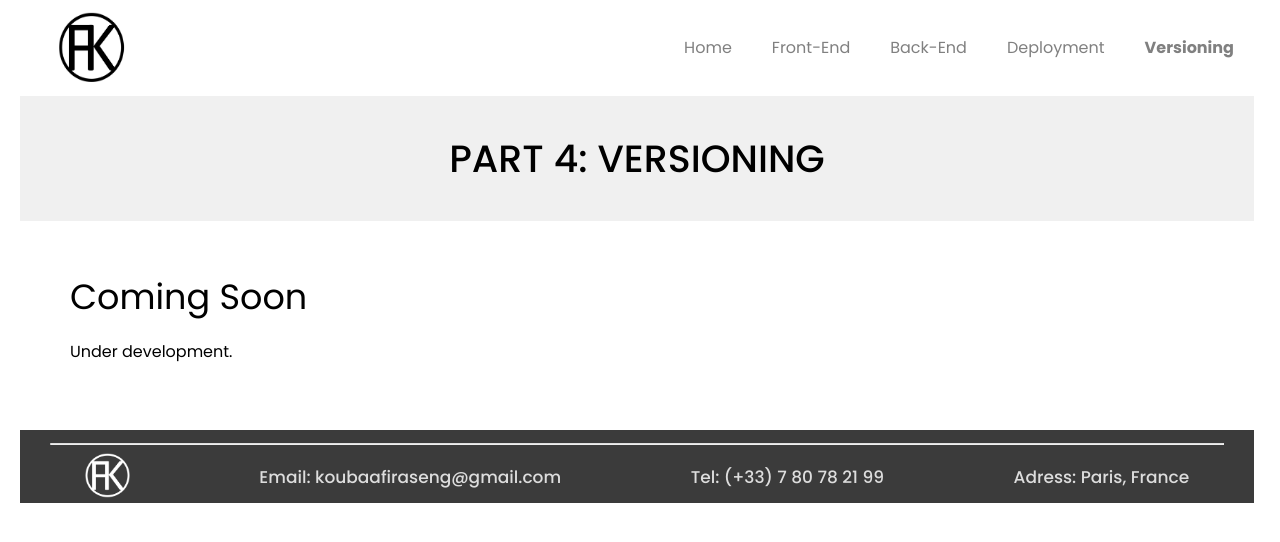
After one commit to firaskoubaa/webappdev-flask, a Flask app: page /project4 in a window 1280 px wide. The commit adds this page. Shown: the top 542 px of the page. Run offline with Flask 2, Linux system fonts and the light colour scheme.

Commit message:
part 4 version controle added, next: merge branches and integrate updates that are stored in text file in my desktop

```diff
--- a/application.py
+++ b/application.py
@@ -3,11 +3,7 @@ import requests
 import mysql.connector
 
 #Fetching data using Google Books API
-# research=input('Type the name of the book please: ')
-# research='good'
-# research=research.replace(' ', '+')
 matrix_data=[]
-
 def api_fetchdata(subject):
     global matrix_data
     matrix_data=[]
@@ -97,42 +93,25 @@ def index():
 
 @app.route("/add", methods=["POST"])
 def add():
-    # button_id = request.form["button_id"]
     book_to_add_num = request.form['book_to_add_num']
     print("the book to add is number "+ str(book_to_add_num))
     # print (matrix_data)
-    # print(type(book_to_add_num))
+
+    # Copy data from the chosen book
     for datarow in matrix_data:
         if datarow[7]==int(book_to_add_num):
             print("bbok find here are its credentials")
             print(datarow)
             add_chosen_book = datarow[0:7]
-    # Check if there is a place in database and identify the id to be allocated
-    # knowing the nombre of books stored in the database and the already used ids
-    # mycursor = mydb.cursor()
-    # read_id_db = "select id from all_products"
-    # mycursor.execute(read_id_db)
-    # id_db_rawlt=mycursor.fetchall()
-    # mycursor.close()
-    # print(id_db_rawlt)
-    # id_db=[]
-    # for c in id_db_rawlt:
-    #     id_db.append(c[0])
-    #     # print(c[0])
-    # print(id_db)
 
     # Count the number of stored books
     row_count = rowcountfun()
+
     # if there is an empty place it will add the new chosen book the bookshelf,otherwise it will show a message indicating full database
     if row_count[0][0] < 10:
-        # possible_db_id=[1,2,3,4,5,6,7,8,9,10]
-        # for i in id_db:
-        #     possible_db_id.remove(i)
-        # print(min(possible_db_id))
-        # id=min(possible_db_id)
         add_chosen_book.insert(0,row_count[0][0]+1)
         # print(add_chosen_book)
-        # print(len(add_chosen_book))
+
         # add the chosen book data to the database
         mycursor = mydb.cursor()
         sql_addcmd = "INSERT INTO all_products (id,cover,title,subtitle,authors,publishedDate,price,previewlink) VALUES (%s ,%s, %s, %s,%s, %s, %s,%s)"
@@ -186,7 +165,7 @@ def delete():
 
 @app.route("/project1")
 def project1():
-    return redirect("/project2")
+    return render_template("project1.html")
 
 @app.route("/project2")
 def project2():
@@ -196,6 +175,9 @@ def project2():
 def project3():
     return render_template("project3.html")
 
+@app.route("/project4")
+def project4():
+    return render_template("project4.html")
 
 
 
--- a/static/style.css
+++ b/static/style.css
@@ -301,6 +301,10 @@ tr img{
   height: 90px;
   width: 210px;
 }
+#versioning_logo{
+  height: 100px;
+  width: 172px;
+}
 .projects_section button{
   background-color:  rgb(126, 14, 126);
   border: none;
--- a/templates/layout.html
+++ b/templates/layout.html
@@ -14,9 +14,10 @@
 	<a href="#"><img class="logo_image" src="/static/img/logo.png"></a>
 	<ul class="navigationbar_items">
 			<li class="navigationbar_1item" > <a href="/">Home</a> </li>
-			<li class="navigationbar_1item" > <a href="project1">Project 1</a> </li>
-			<li class="navigationbar_1item" > <a href="project2">Project 2 </a> </li>
-			<li class="navigationbar_1item" > <a href="project3">Project 3</a> </li>
+			<li class="navigationbar_1item" > <a href="project1">Front-End</a> </li>
+			<li class="navigationbar_1item" > <a href="project2">Back-End </a> </li>
+			<li class="navigationbar_1item" > <a href="project3">Deployment</a> </li>
+			<li class="navigationbar_1item" > <a href="project4">Versioning</a> </li>
 	</ul>
 </nav>
 
--- /dev/null
+++ b/templates/project4.html
@@ -0,0 +1,18 @@
+{% extends "layout.html" %}
+
+{% block body %}
+
+<!--- Welcome box -->
+<div class="welcom_box">
+	<p id="welcom_title">  PART 4: VERSIONING
+</div>
+
+
+<!--- Introduction  -->
+<div class="proj_intro">
+			<p id="intro_title">Coming Soon</p>
+			<p>Under development.   </p>
+
+</div>
+
+{% endblock %}
```
Also changed, not shown: templates/index.html (+13 -3 lines), static/img/fork.png (added), static/img/git_github.png (added), 1 other file.
